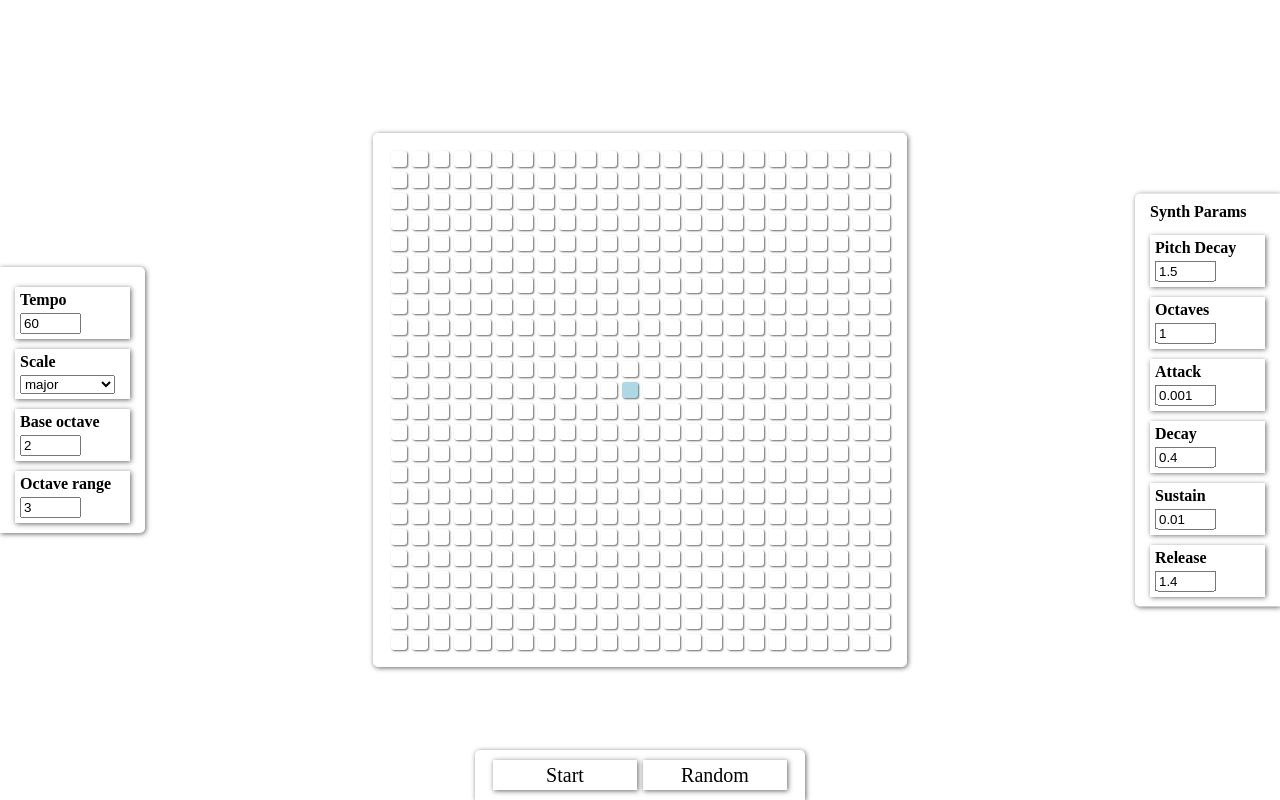
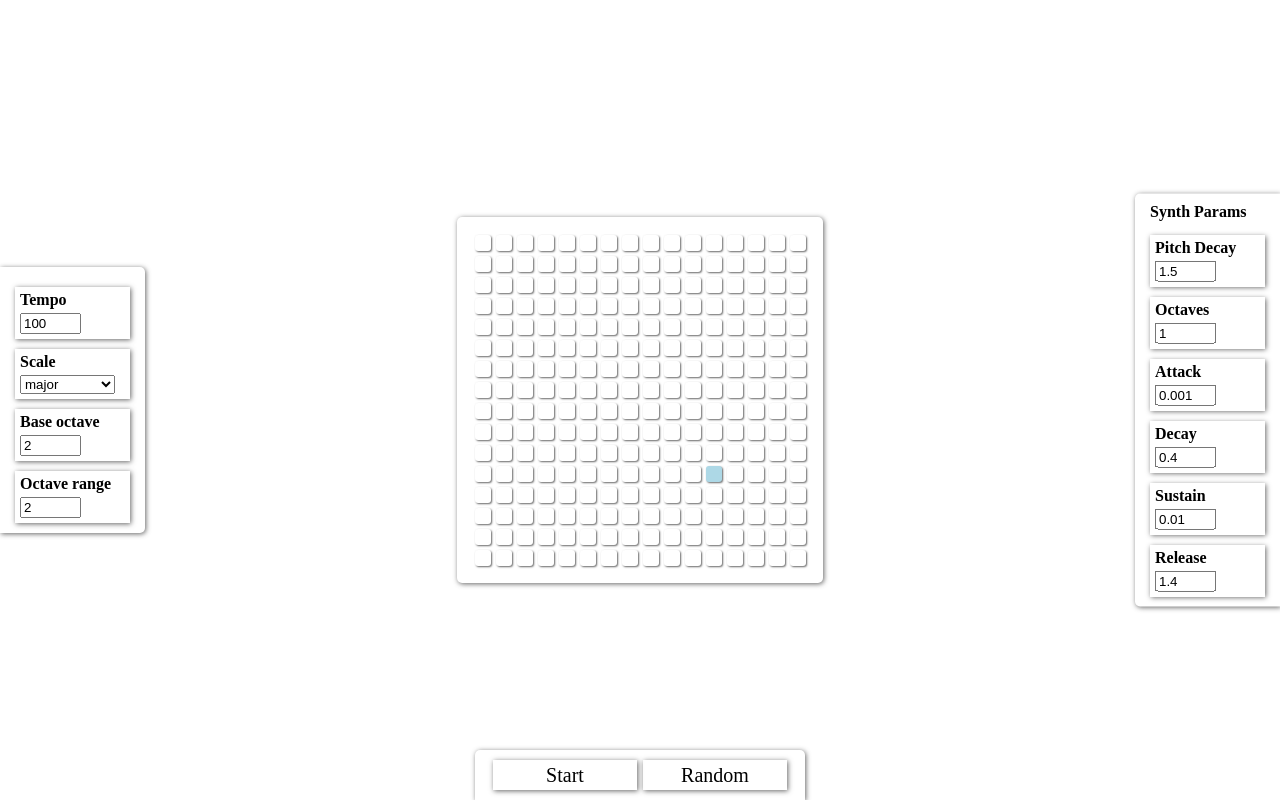
Before and after one commit to garlic-lover/cellularSequencer, a React (Create React App) app: page / in a window 1280 px wide. Built offline with nearby package versions, Linux system fonts and the light colour scheme.

Commit message:
good parameters

```diff
--- a/src/reducers.js
+++ b/src/reducers.js
@@ -11,9 +11,10 @@ import {
 const initialStateGrid = {
   array: [],
   cells: [],
-  gridSize: { x: 24, y: 24 },
-  parameters: { scale: "major", octavesRange: 3, base: 2, tempo: 60 },
-  chaosMode: true
+  gridSize: { x: 16, y: 16 },
+  parameters: { scale: "major", octavesRange: 2, base: 2, tempo: 100 },
+  chaosMode: true,
+  areImmortal: false
 };
 
 function gridManager(state = initialStateGrid, action) {
```
